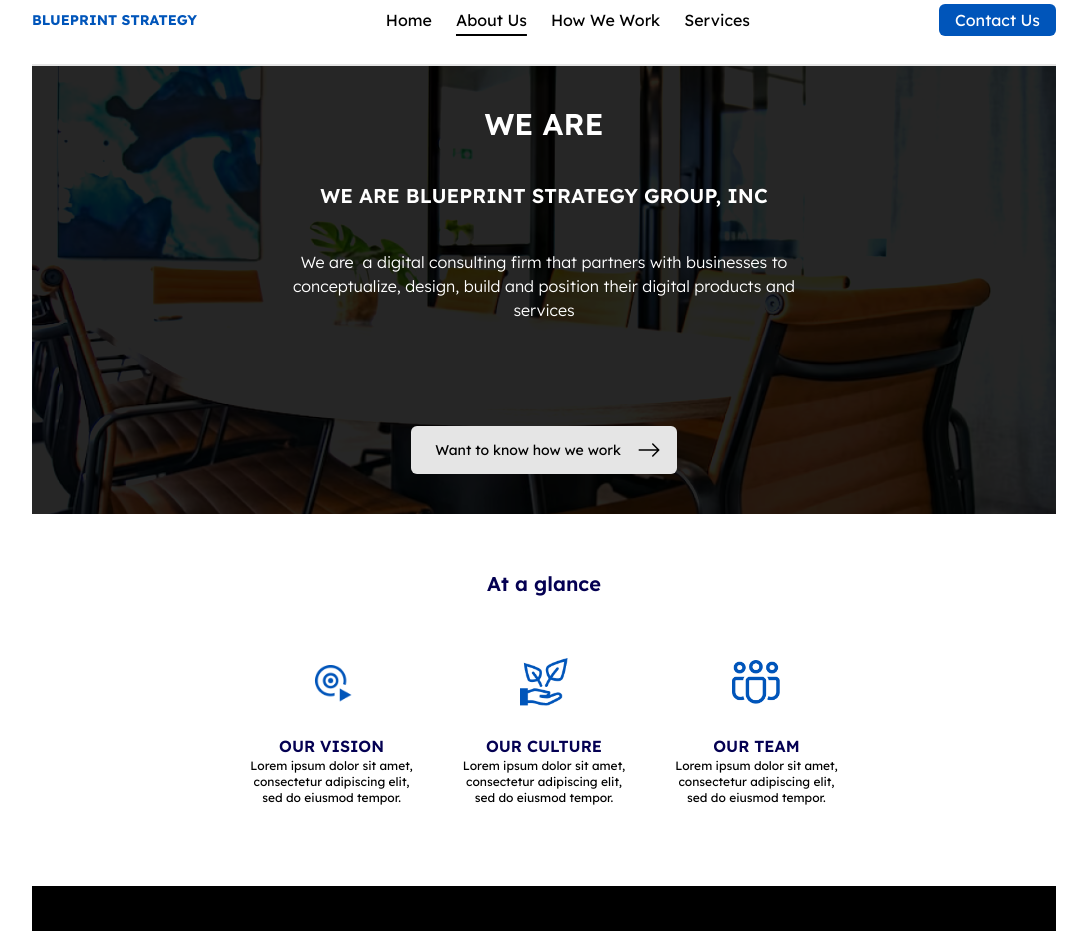
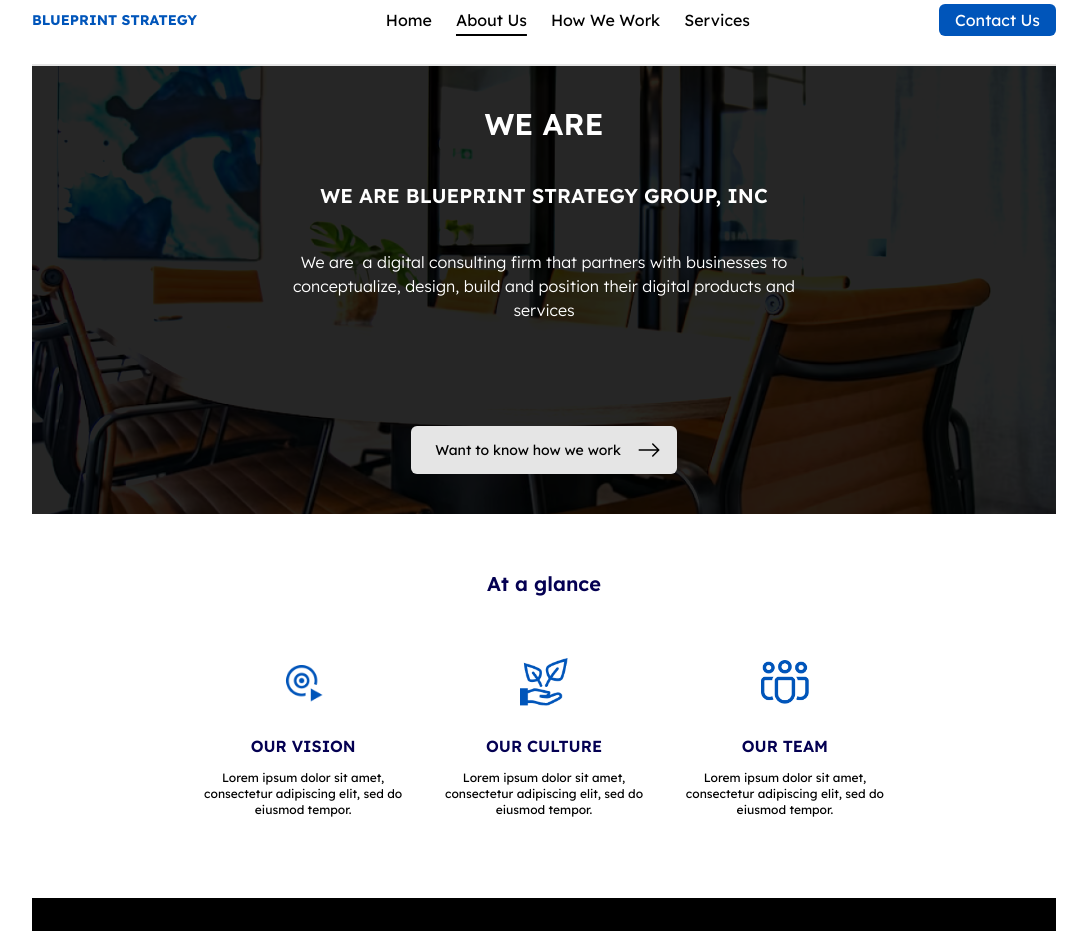
Before and after one commit to EdgarAmpiire/blueprints-web, a React (Create React App) app: page /about-us in a window 1280 px wide. Shown: the top 931 px of the page, without its empty margins (96-1183 px from the left). Built offline with nearby package versions, Linux system fonts and the light colour scheme; what tw-elements would draw is missing.

Commit message:
about us - hero

```diff
--- a/src/features/aboutUs/components/Glance.jsx
+++ b/src/features/aboutUs/components/Glance.jsx
@@ -10,14 +10,14 @@ export const Glance = () => {
         <div className="flex items-center justify-center">
             <h1 className="text-[#040052] font-semibold text-xl">At a glance</h1>
         </div>
-        <div className="flex justify-between items-center w-7/12  gap-10 mt-10">
+        <div className="flex justify-between items-center w-8/12  gap-10 mt-10">
           <div className="flex items-center justify-center flex-col w-4/12">
             <div className=" py-2 px-2 rounded-full flex items-center justify-center h-[5.5rem] w-[5.5rem] ">
               <img src={vision} alt="" className="w-fit" />
             </div>
             <div className="mt-2 flex flex-col items-center justify-center ">
               <p className="text-[#040052] font-semibold uppercase">Our Vision</p>
-              <p className="text-xs text-center">Lorem ipsum dolor sit amet, consectetur adipiscing elit, sed do eiusmod tempor.</p>
+              <p className="text-xs text-center mt-3">Lorem ipsum dolor sit amet, consectetur adipiscing elit, sed do eiusmod tempor.</p>
             </div>
           </div>
 
@@ -27,7 +27,7 @@ export const Glance = () => {
             </div>
             <div className="mt-2 flex flex-col items-center justify-center ">
               <p className="text-[#040052] font-semibold uppercase">Our Culture</p>
-              <p className="text-xs text-center">Lorem ipsum dolor sit amet, consectetur adipiscing elit, sed do eiusmod tempor.</p>
+              <p className="text-xs text-center mt-3">Lorem ipsum dolor sit amet, consectetur adipiscing elit, sed do eiusmod tempor.</p>
 
             </div>
           </div>
@@ -38,7 +38,7 @@ export const Glance = () => {
             </div>
             <div className="mt-2 flex flex-col items-center justify-center ">
               <p className="text-[#040052] font-semibold uppercase">Our Team</p>
-              <p className="text-xs text-center">Lorem ipsum dolor sit amet, consectetur adipiscing elit, sed do eiusmod tempor.</p>
+              <p className="text-xs text-center mt-3">Lorem ipsum dolor sit amet, consectetur adipiscing elit, sed do eiusmod tempor.</p>
 
             </div>
           </div>
```
